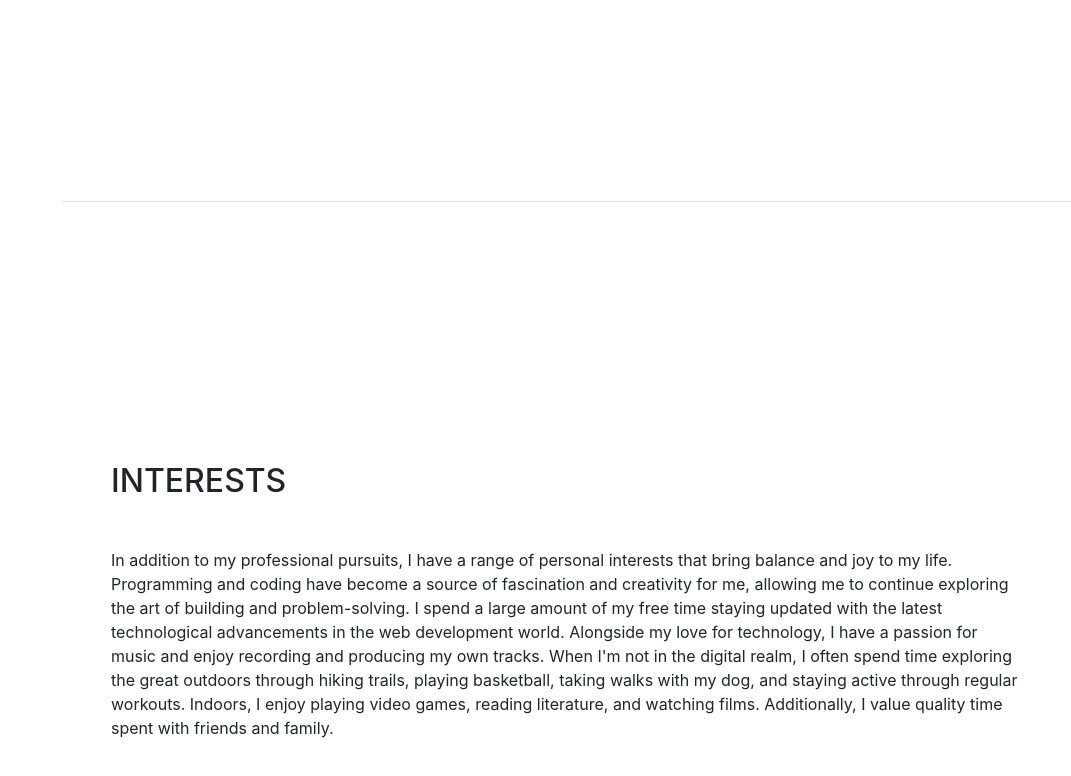
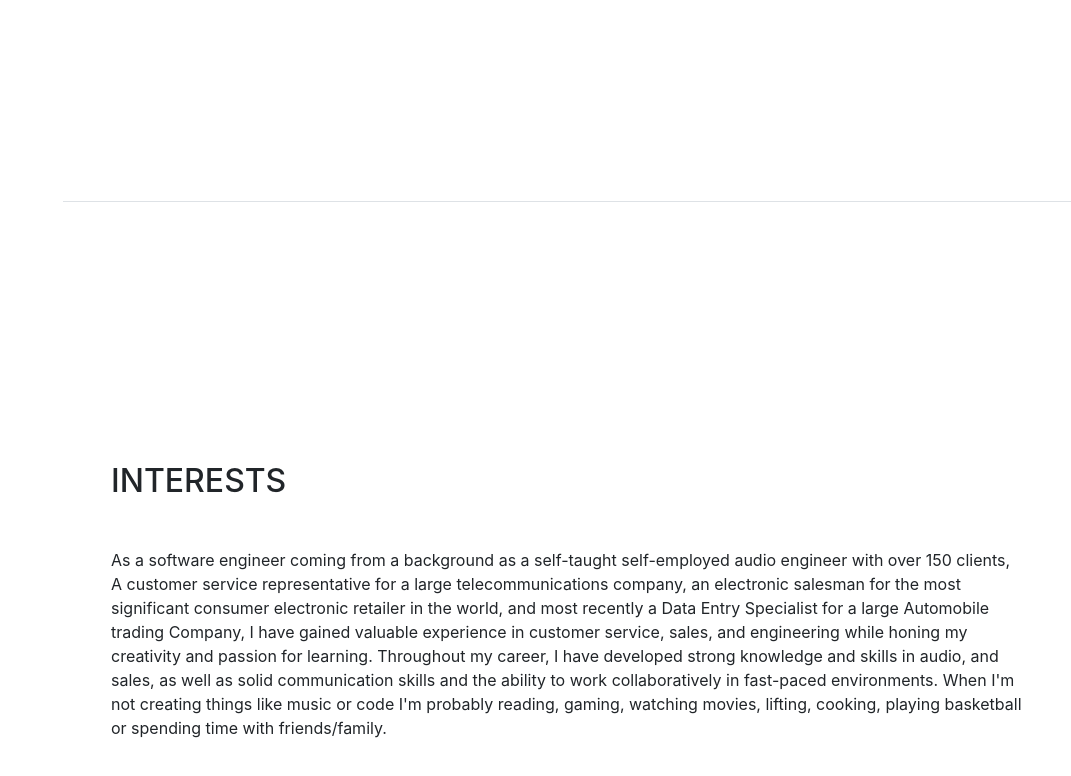
Before and after one commit to Bballard96/Bballard96.github.io, a website with bundled scripts: page index.html in a window 1280 px wide. Shown: the part 5081-5857 px from the top of the page, without its empty margins (209-1280 px from the left). Built offline with nearby package versions, Linux system fonts and the light colour scheme; a web font is replaced by a local one.

Commit message:
change about section

```diff
--- a/index.html
+++ b/index.html
@@ -151,7 +151,6 @@
                 • Created and developed an outreach strategy within various social media platforms resulting in 100+ return customers in the span of 6+ years.
                 • Self-motivated, detail oriented and disciplined, having built a successful freelance career through continuous learning and self-improvement.
                 • Demonstrated ability to collaborate with artists, musicians, and clients to deliver 300+ high quality audio productions.
-
               </p>
             </div>
             <div class="resume-date text-md-right">
@@ -296,7 +295,8 @@
         <div class="my-auto">
           <h2 class="mb-5">Interests</h2>
           <p class="mb-0">
-            In addition to my professional pursuits, I have a range of personal interests that bring balance and joy to my life. Programming and coding have become a source of fascination and creativity for me, allowing me to continue exploring the art of building and problem-solving. I spend a large amount of my free time staying updated with the latest technological advancements in the web development world. Alongside my love for technology, I have a passion for music and enjoy recording and producing my own tracks. When I'm not in the digital realm, I often spend time exploring the great outdoors through hiking trails, playing basketball, taking walks with my dog, and staying active through regular workouts. Indoors, I enjoy playing video games, reading literature, and watching films. Additionally, I value quality time spent with friends and family.</p>
+            As a software engineer coming from a background as a self-taught self-employed audio engineer with over 150 clients, A customer service representative for a large telecommunications company, an electronic salesman for the most significant consumer electronic retailer in the world, and most recently a Data Entry Specialist for a large Automobile trading Company, I have gained valuable experience in customer service, sales, and engineering while honing my creativity and passion for learning. Throughout my career, I have developed strong knowledge and skills in audio, and sales, as well as solid communication skills and the ability to work collaboratively in fast-paced environments.
+When I'm not creating things like music or code I'm probably reading, gaming, watching movies, lifting, cooking, playing basketball or spending time with friends/family.</p>
         </div>
       </section>
 
```
